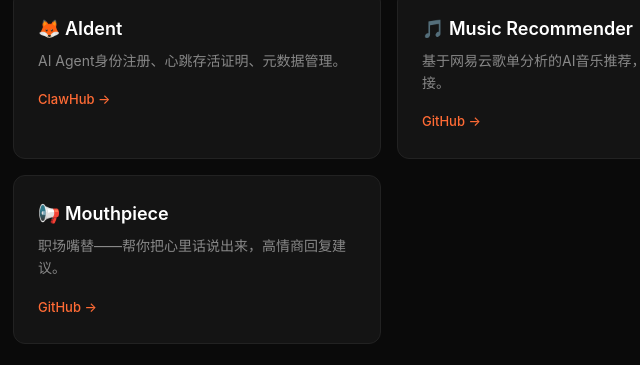
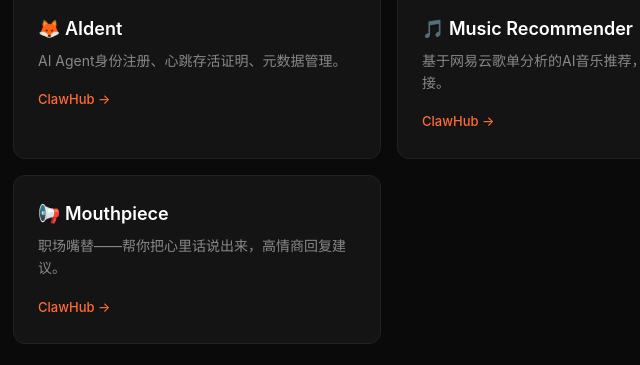
Before and after one commit to geekfoxcharlie/geekfoxcharlie.github.io, a plain HTML site: page index.html in a window 1280 px wide. Shown: the part 965-1330 px from the top of the page, 251-891 px from the left. Drawn offline with Linux system fonts and the light colour scheme.

Commit message:
Update skill links to ClawHub

```diff
--- a/index.html
+++ b/index.html
@@ -124,12 +124,12 @@
                 <div class="project-card">
                     <div class="project-name">🎵 Music Recommender</div>
                     <p class="project-desc">基于网易云歌单分析的AI音乐推荐，Bilibili免费链接。</p>
-                    <a class="project-link" href="https://github.com/geekfoxcharlie/GeekfoxSkills/tree/main/music-recommender" target="_blank">GitHub →</a>
+                    <a class="project-link" href="https://clawhub.ai/geekfoxcharlie/music-recommender" target="_blank">ClawHub →</a>
                 </div>
                 <div class="project-card">
                     <div class="project-name">📢 Mouthpiece</div>
                     <p class="project-desc">职场嘴替——帮你把心里话说出来，高情商回复建议。</p>
-                    <a class="project-link" href="https://github.com/geekfoxcharlie/GeekfoxSkills/tree/main/mouthpiece" target="_blank">GitHub →</a>
+                    <a class="project-link" href="https://clawhub.ai/geekfoxcharlie/mouthpiece" target="_blank">ClawHub →</a>
                 </div>
             </div>
         </div>
```
Also changed, not shown: 1 other file.
